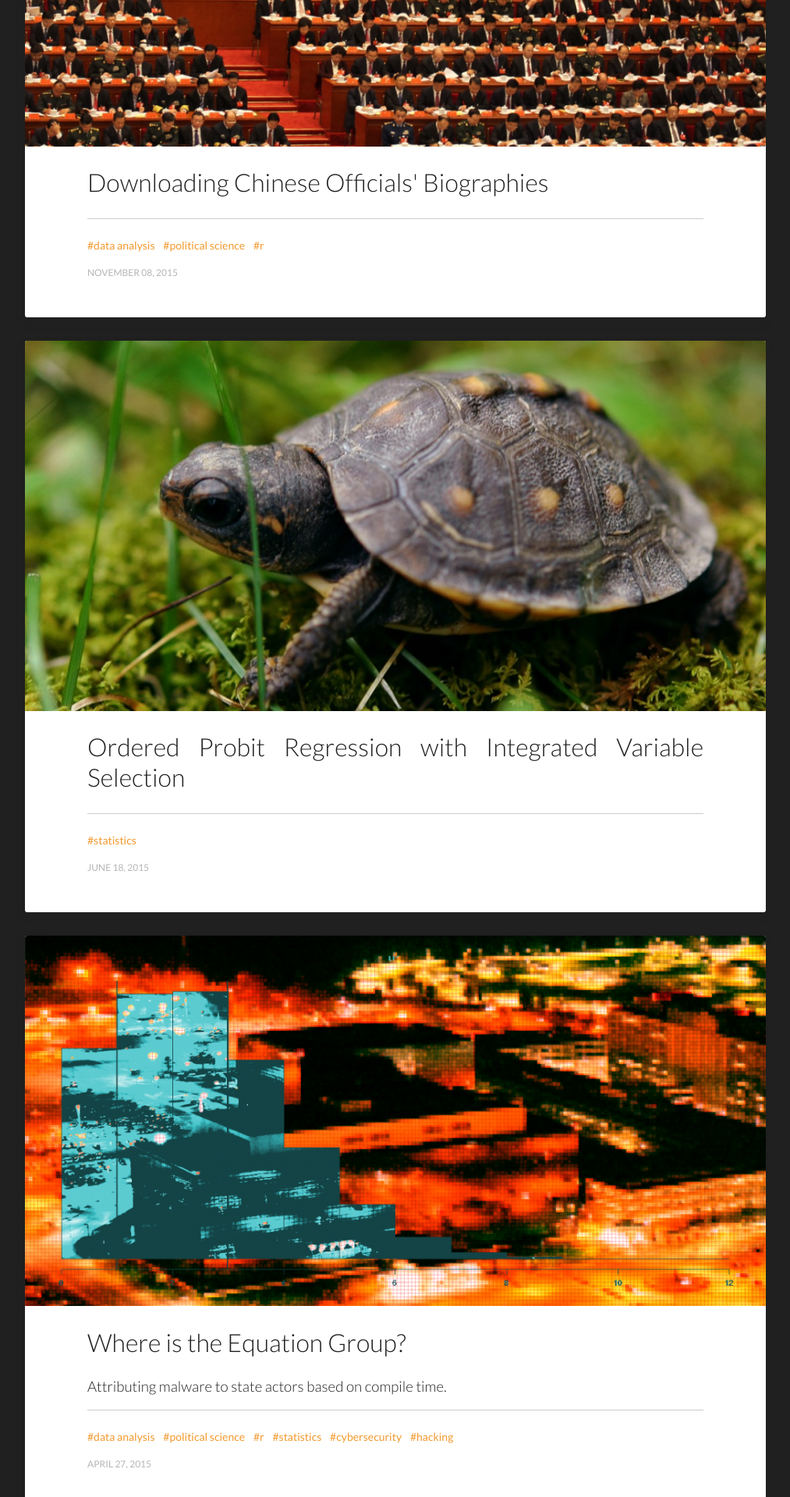
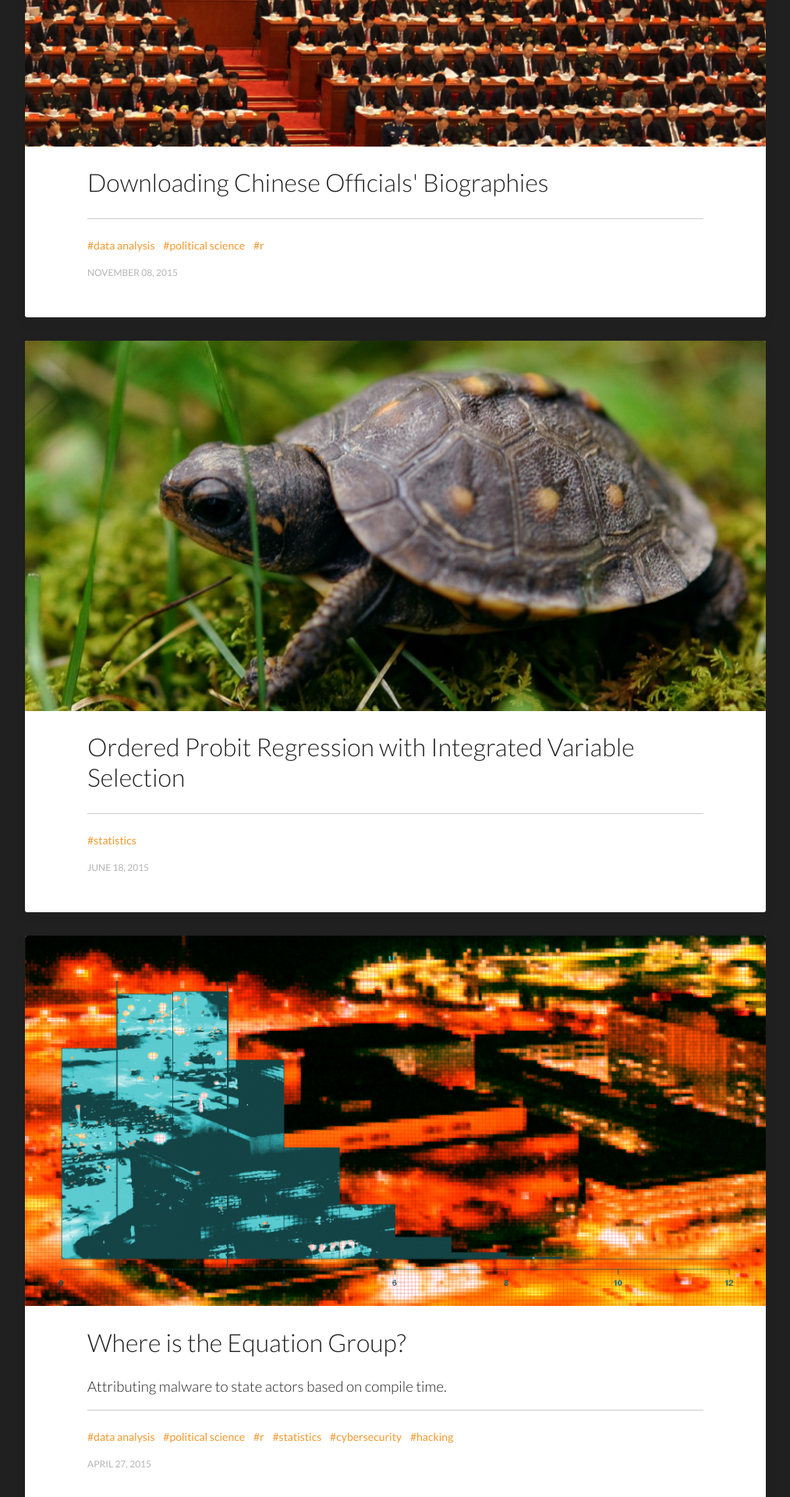
Before and after one commit to benradford/benradford.github.io, a Jekyll site: the page built from index.html, in a window 1280 px wide. Shown: the part 1991-3911 px from the top of the page at 78% size, without its empty margins (133-1146 px from the left). Built offline with Jekyll 4.4.1, drawn with Linux system fonts in a browser that asks for light colours; the list of posts is cut into pages by our own code.

Commit message:
title alignment

```diff
--- a/_sass/_main.scss
+++ b/_sass/_main.scss
@@ -200,10 +200,12 @@ b, i, strong, em, blockquote, p, q, span, figure, img, h1, h2, header, input, a
 
 .entry-title {
     font-weight: 100;
+    text-align: left;
 }
 
 .entry-subtitle {
 	font-weight: 100;
+	text-align: left;
 }
 
 .main-header-image {
@@ -274,6 +276,7 @@ header .entry-meta {
 	article {
 		background-color: #fff;
 		box-shadow: 0 0 0 0, 0 6px 12px rgba($base-color,0.2);
+		// box-shadow: 0px 0px 15px 0px rgba(0,0,0,1);
 		border-radius: 3px;
 		margin-bottom: 20px;
 		padding: 25px 15px;
```
